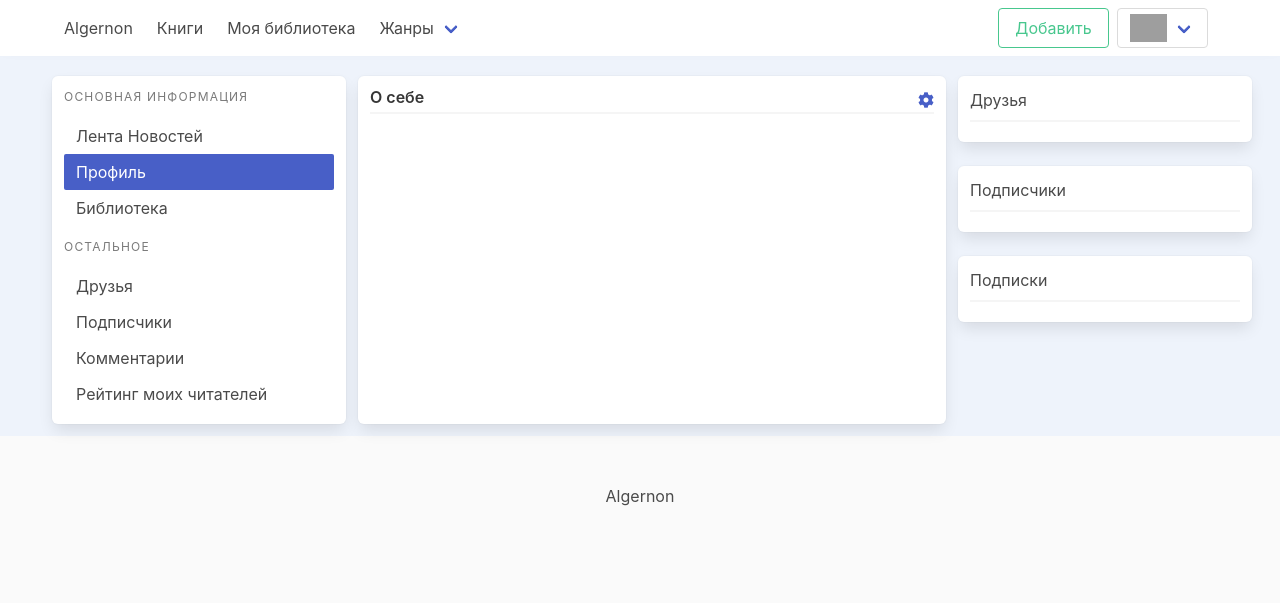
After one commit to narmatov-asylbek/algernon, a Django app: page /account/u/asyl/ in a window 1280 px wide. The commit adds this page. Shown: the top 603 px of the page. Run offline with Django 3.2, Linux system fonts and the light colour scheme; a user stored in the database is signed in; data comes from the database, SQL or seed files in the repository; both versions use the stored data as it was after the commit; grey boxes are pictures that could not be loaded.

Commit message:
added profile page

```diff
--- a/account/models.py
+++ b/account/models.py
@@ -1,5 +1,6 @@
 from django.db import models
 from django.contrib.auth.models import AbstractUser
+from django.urls import reverse
 from django.conf import settings
 from django.utils.translation import ugettext_lazy as _
 
@@ -49,9 +50,15 @@ class CustomUser(AbstractUser):
             self.username = self.email
         super().save(*args, **kwargs)
 
+    def get_absolute_url(self):
+        return reverse('account:profile', args=[self.slug])
+
+    def get_account_lib_url(self):
+        return reverse('account:library', args=[self.slug])
+
     def get_image_url(self):
         if not self.image:
-            return 'images/no-image.jpg'
+            return None
         return self.image.url
 
 
--- a/account/urls.py
+++ b/account/urls.py
@@ -4,7 +4,9 @@ from . import views
 
 app_name = 'account'
 urlpatterns = [
-    path('my-page/', views.UserProfileUpdateView.as_view(), name='profile'),
+    path('u/<slug:slug>/lib', views.AccountLibraryView.as_view(), name='library'),
+    path('u/<slug:slug>/', views.ProfileInfoView.as_view(), name='profile'),
+    path('my-page/', views.UserSettingsUpdateView.as_view(), name='settings'),
     path('logout/', views.UserLogoutView.as_view(), name='logout'),
     path('login/', views.LoginView.as_view(), name='login'),
     path('registration/', views.UserRegistrationView.as_view(), name='register'),
--- a/account/views.py
+++ b/account/views.py
@@ -6,7 +6,9 @@ from django.views.generic import View
 from django.contrib import messages
 
 from .forms import LoginForm, SettingsForm, ContactForm, CustomUserCreationForm
-from .models import Contact
+from books.models import Book, Library
+from .models import Contact, CustomUser
+
 
 class LoginView(View):
     def get(self, request, *args, **kwargs):
@@ -34,7 +36,7 @@ class LoginView(View):
             return render(request, 'account/login.html', {'form': form})
 
 
-class UserProfileUpdateView(LoginRequiredMixin, View):
+class UserSettingsUpdateView(LoginRequiredMixin, View):
     def get(self, request, *args, **kwargs):
         settings_form = SettingsForm(instance=request.user)
         contact_form = ContactForm(instance=request.user.contact)
@@ -42,7 +44,7 @@ class UserProfileUpdateView(LoginRequiredMixin, View):
             'settings_form': settings_form,
             'contact_form': contact_form,
         }
-        return render(request, 'account/profile_form.html', context)
+        return render(request, 'account/settings_form.html', context)
 
 
 @require_POST
@@ -51,9 +53,9 @@ def update_user_settings(request):
 
     if settings_form.is_valid():
         settings_form.save()
-        return redirect('account:profile')
+        return redirect('account:settings')
     messages.error(request, "Произошла ошибка")
-    return redirect('account:profile')
+    return redirect('account:settings')
 
 
 @require_POST
@@ -62,7 +64,7 @@ def update_user_contacts(request):
 
     if contact_form.is_valid():
         contact_form.save()
-    return redirect('account:profile')
+    return redirect('account:settings')
 
 
 class UserRegistrationView(View):
@@ -99,3 +101,26 @@ class UserLogoutView(View):
             logout(request)
             return redirect('/')
         return redirect('/')
+
+
+class ProfileInfoView(LoginRequiredMixin, View):
+    def get(self, request, slug):
+        user = CustomUser.objects.get(slug=slug)
+        context = {
+            'user': user,
+            'profile_active': True
+        }
+        return render(request, 'account/profile.html', context)
+
+
+class AccountLibraryView(View):
+    def get(self, request, slug):
+        user = CustomUser.objects.get(slug=slug)
+        library = Library.objects.get(user=user)
+
+        context = {
+            'library': library,
+            'user': user,
+            'lib_active': True
+        }
+        return render(request, 'books/book_library.html', context)
--- a/algernonProject/settings.py
+++ b/algernonProject/settings.py
@@ -70,6 +70,7 @@ TEMPLATES = [
                 'django.template.context_processors.request',
                 'django.contrib.auth.context_processors.auth',
                 'django.contrib.messages.context_processors.messages',
+                'books.custom_context_processor.genre_list',
             ],
         },
     },
--- /dev/null
+++ b/books/custom_context_processor.py
@@ -0,0 +1,7 @@
+from .models import Genre
+
+
+def genre_list(request):
+    return {
+        'genres': Genre.objects.all()
+    }
--- a/static/css/base.css
+++ b/static/css/base.css
@@ -5,7 +5,9 @@ body {
     background-color: #eef3fb;
 }
 
-
+.is-border-light-gray {
+    border: 1px solid var(--gray-light-5)
+}
 :root {
     --green: #47cf73;
     --green-light: #d3ffe1;
--- /dev/null
+++ b/templates/account/profile.html
@@ -0,0 +1,44 @@
+{% extends 'base.html' %}
+
+{% block title %}
+    Основная информация
+{% endblock %}
+
+{% block content %}
+    <div class="container mt-5 pt-5">
+        <div class="columns">
+            {% include 'includes/profile_menu.html' %}
+            <div class="column is-6 ml-3 box">
+                    <div class="block">
+                        <p class="title is-6 is-pulled-left">
+                            О себе
+                        </p>
+                        <p class="is-pulled-right">
+                            <a href=""><i class="fas fa-cog"></i></a>
+                        </p>
+                    </div>
+                    <div class="navbar-divider" data-content="OR"></div>
+                    {{ user.information.html|safe }}
+            </div>
+            <div class="column is-3 ml-3">
+                <div class="columns is-multiline">
+                    <div class="column is-12 box">
+                        <p>Друзья</p>
+                        <div class="navbar-divider"></div>
+                        <div class="block"></div>
+                    </div>
+                    <div class="column is-12 box">
+                        <p>Подписчики</p>
+                        <div class="navbar-divider"></div>
+                        <div class="block"></div>
+                    </div>
+                    <div class="column is-12 box">
+                        <p>Подписки</p>
+                        <div class="navbar-divider"></div>
+                        <div class="block"></div>
+                    </div>
+                </div>
+            </div>
+        </div>
+    </div>
+{% endblock %}
--- a/templates/includes/_header.html
+++ b/templates/includes/_header.html
@@ -20,29 +20,21 @@
                         Книги
                     </a>
 
-                <a class="navbar-item">
+                    <a class="navbar-item" href="{{ request.user.get_account_lib_url }}">
                         Моя библиотека
                     </a>
 
                     <div class="navbar-item has-dropdown is-hoverable">
                         <a class="navbar-link">
-                        More
+                            Жанры
                         </a>
 
                         <div class="navbar-dropdown">
-                        <a class="navbar-item">
-                            About
+                            {% for genre in genres %}
+                                <a class="navbar-item" href="{% url 'books:book_list_by_genre' genre.slug %}">
+                                    {{ genre.name }}
                                 </a>
-                        <a class="navbar-item">
-                            Jobs
-                        </a>
-                        <a class="navbar-item">
-                            Contact
-                        </a>
-                        <hr class="navbar-divider">
-                        <a class="navbar-item">
-                            Report an issue
-                        </a>
+                            {% endfor %}
                         </div>
                     </div>
                 </div>
@@ -52,9 +44,41 @@
                         <div class="buttons">
                             <a href="{% url 'books:new_book' %}" class="button is-success is-outlined">Добавить</a>
                             {% if request.user.is_authenticated %}
-                        <a href="{% url 'account:logout' %}" class="button is-danger">
-                            <strong>Выйти</strong>
+                                <div class="navbar-item has-dropdown is-hoverable">
+                                <a class="navbar-link button">
+                                    <img src="{{ request.user.get_image_url }}" alt="profile" class="is-32-32">
+{#                                    {{ request.user.name }}#}
                                 </a>
+
+                                <div class="navbar-dropdown is-right">
+                                    <a class="navbar-item" href="{% url 'authors:author_books' %}">
+                                        Мои произведения
+                                    </a>
+                                    <a class="navbar-item" href="">
+                                        Активность читателей
+                                    </a>
+                                    <div class="navbar-divider"></div>
+                                    <a class="navbar-item" href="">
+                                        Блог
+                                    </a>
+                                    <a class="navbar-item" href="">
+                                        Рецензии
+                                    </a>
+                                    <a class="navbar-item" href="">
+                                        Подборки
+                                    </a>
+                                    <div class="navbar-divider"></div>
+                                    <a class="navbar-item" href="{{ request.user.get_absolute_url }}">
+                                        Мой профиль
+                                    </a>
+                                    <a class="navbar-item" href="{% url 'account:settings' %}">
+                                        Личный кабинет
+                                    </a>
+                                    <div class="navbar-divider"></div>
+                                    <a class="navbar-item" href="{% url 'account:logout' %}">
+                                        Выйти
+                                    </a>
+                                </div>
                             {% else %}
                                 <a href="{% url 'account:register' %}" class="button is-primary">
                                     <strong>Зарегестрироваться</strong>
@@ -68,6 +92,6 @@
                     </div>
                 </div>
             </div>
-
+        </div>
     </nav>
 </header>
--- a/templates/includes/_sidebar.html
+++ b/templates/includes/_sidebar.html
@@ -10,7 +10,7 @@
             </a>
         </div>
         <ul class="menu-list">
-            <li><a href="{% url 'account:profile' %}" class="nav_link">Моя страница</a></li>
+            <li><a href="{% url 'account:settings' %}" class="nav_link">Моя страница</a></li>
             <li><a href="" class="nav_link">Приватность</a></li>
             <li><a href="" class="nav_link">Блог</a></li>
             <li><a href="" class="nav_link">Подборки</a></li>
--- /dev/null
+++ b/templates/includes/profile_menu.html
@@ -0,0 +1,27 @@
+<div class="column is-3 box">
+    <aside class="menu">
+  <p class="menu-label">
+    Основная информация
+  </p>
+  <ul class="menu-list">
+    <li><a>Лента Новостей</a></li>
+    <li><a class="{% if profile_active %}is-active{% endif %}" href="{{ request.user.get_absolute_url }}">Профиль</a></li>
+    <li><a class="{% if lib_active %}is-active{% endif %}" href="{{ request.user.get_account_lib_url }}">Библиотека</a></li>
+  </ul>
+  <p class="menu-label">
+    Остальное
+  </p>
+  <ul class="menu-list">
+    <li><a>Друзья</a></li>
+    <li>
+      <a class="">Подписчики</a>
+    </li>
+    <li>
+      <a class="">Комментарии</a>
+    </li>
+    <li>
+      <a class="">Рейтинг моих читателей</a>
+    </li>
+  </ul>
+</aside>
+</div>
```
Also changed, not shown: templates/authors/books/created_cycles.html (+12 -0 lines), templates/authors/created_books.html (+16 -2 lines), templates/books/book_library.html (added, +27 -0 lines), db.sqlite3, templates/account/settings_form.html (renamed from templates/account/profile_form.html). Lines whose indentation alone changed are shown as unchanged.
